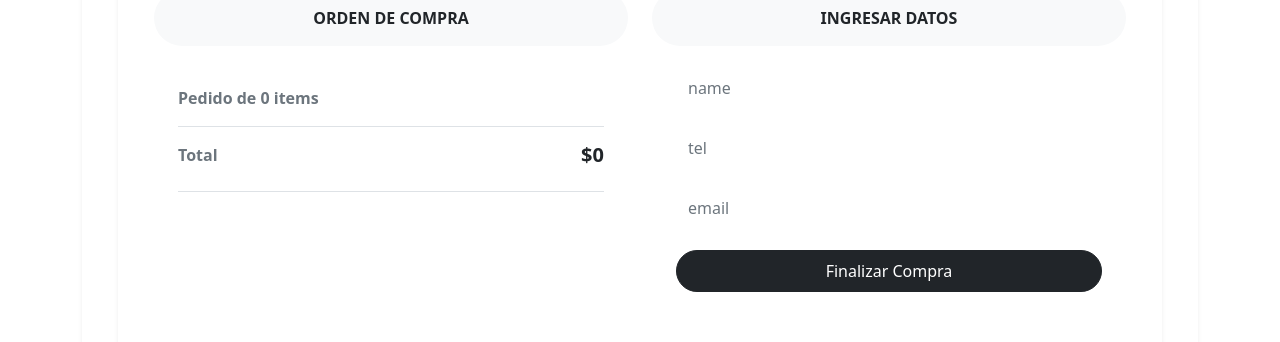
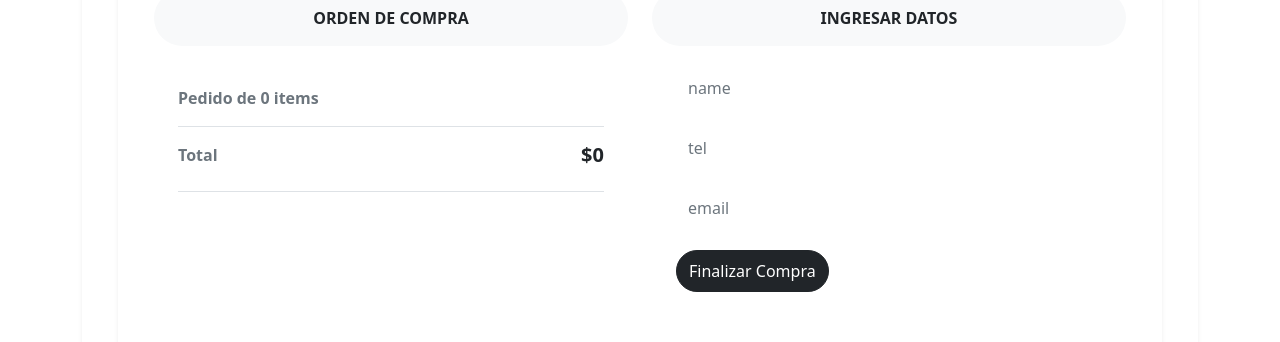
Before and after one commit to fedeclaver/react, a React (Create React App) app: page /cart in a window 1280 px wide. Shown: the part 316-658 px from the top of the page. Built offline with nearby package versions, Linux system fonts and the light colour scheme; no server answers.

Commit message:
add orders

```diff
--- a/src/components/Cart/Cart.jsx
+++ b/src/components/Cart/Cart.jsx
@@ -7,7 +7,7 @@ import { addDoc, collection, documentId, getDocs, getFirestore, query, Timestamp
 function Cart() {
   const { cartList, deleteItem, emptyCart, cartQuantity, totalAmount } = useCartContext();
   const [dataForm , setDataForm ] = useState({email: '',name: '',phone: ''});
-  const [idOrder, setIdOrden] = useState('');
+  const [id, setId] = useState(null)
 
 
 
@@ -21,19 +21,20 @@ function Cart() {
     order.items = cartList.map(cartItem => {
       const id = cartItem.id;
       const nombre = cartItem.title;
-      const precio = cartItem.precio * cartItem.cantidad;
+      const price = cartItem.price * cartItem.cantidad;
       const cantidad = cartItem.cantidad
-      return {id, nombre, precio, cantidad}
+      return {id, nombre, price, cantidad}
+
   })
-
+  console.log(order + '/'+id);
     // guardar la orden en firestore
     const db = getFirestore()
 
-    const oredenCollection = collection(db, 'ordenes')
+    const oredenCollection = collection(db, 'orders')
     await addDoc(oredenCollection, order) // setDoc
-    .then(resp => setIdOrden(resp.id))
+    .then(({id}) => setId(id))
     .catch(err => console.log(err))
-
+    .finally(() => emptyCart())
     // actualizar stock
     const queryCollection = collection(db, 'items')
 
@@ -132,14 +133,14 @@ console.log(dataForm)
           <div className="col-lg-6">
           <div className="bg-light rounded-pill px-4 py-3 text-uppercase fw-bold">Ingresar Datos</div>
           <div className="p-4">
-                  <form onSubmit={setOrder}>
+                  <form>
                   <input type='text' class="form-control border-0" name='name' placeholder='name' onChange={handleChange} value={dataForm.name}/>
                   <br/>
                   <input type='text' class="form-control border-0" name='phone' placeholder='tel' onChange={handleChange} value={dataForm.phone}/>
                   <br/>
                   <input type='email'class="form-control border-0"  name='email' placeholder='email' onChange={handleChange} value={dataForm.email}/>
                   <br/>
-                  <Button href="#" className="btn btn-dark rounded-pill py-2 d-md-block" >Finalizar Compra</Button>
+                  <Button  onClick={setOrder} className="btn btn-dark rounded-pill py-2 d-md-block" >Finalizar Compra</Button>
                 </form>
         </div>
           </div>
```
